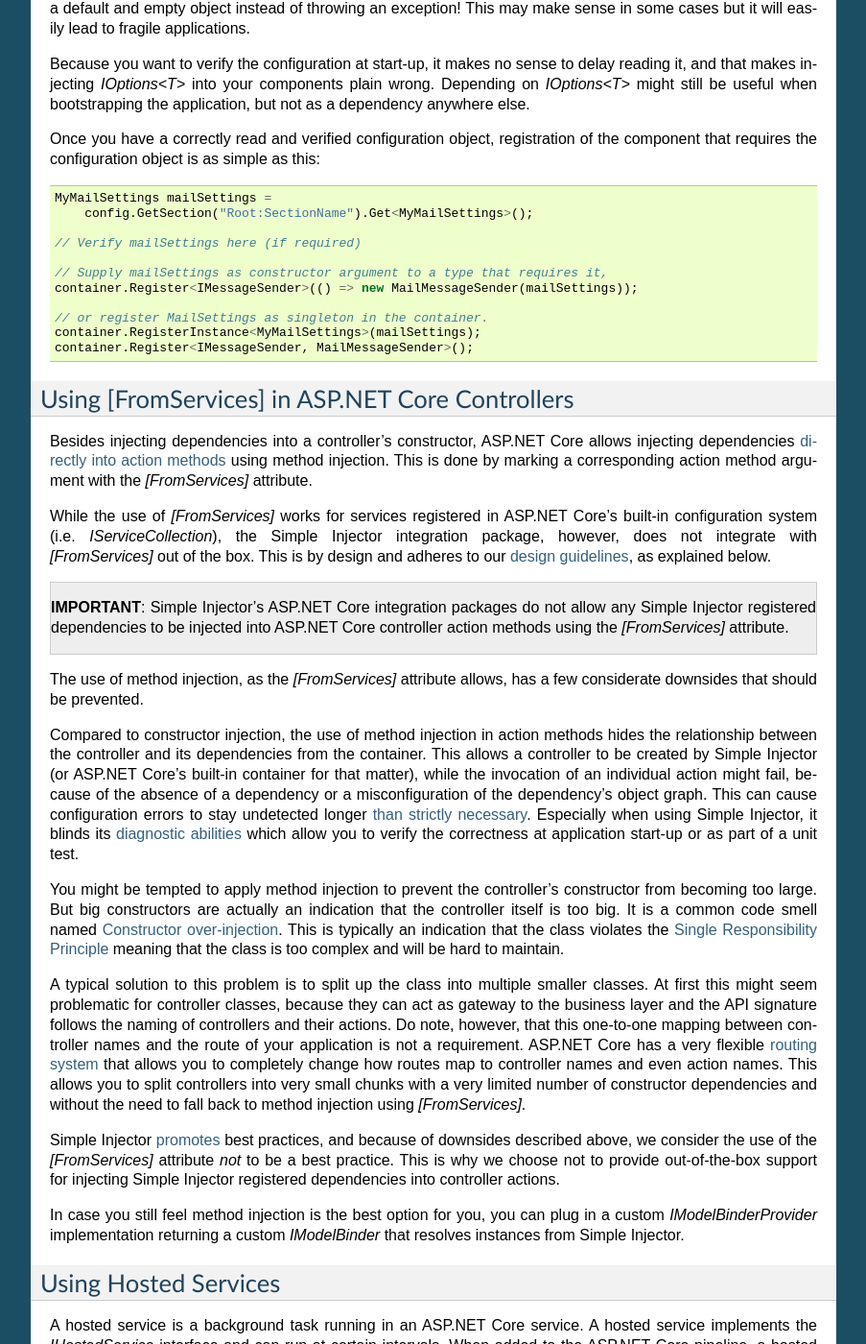
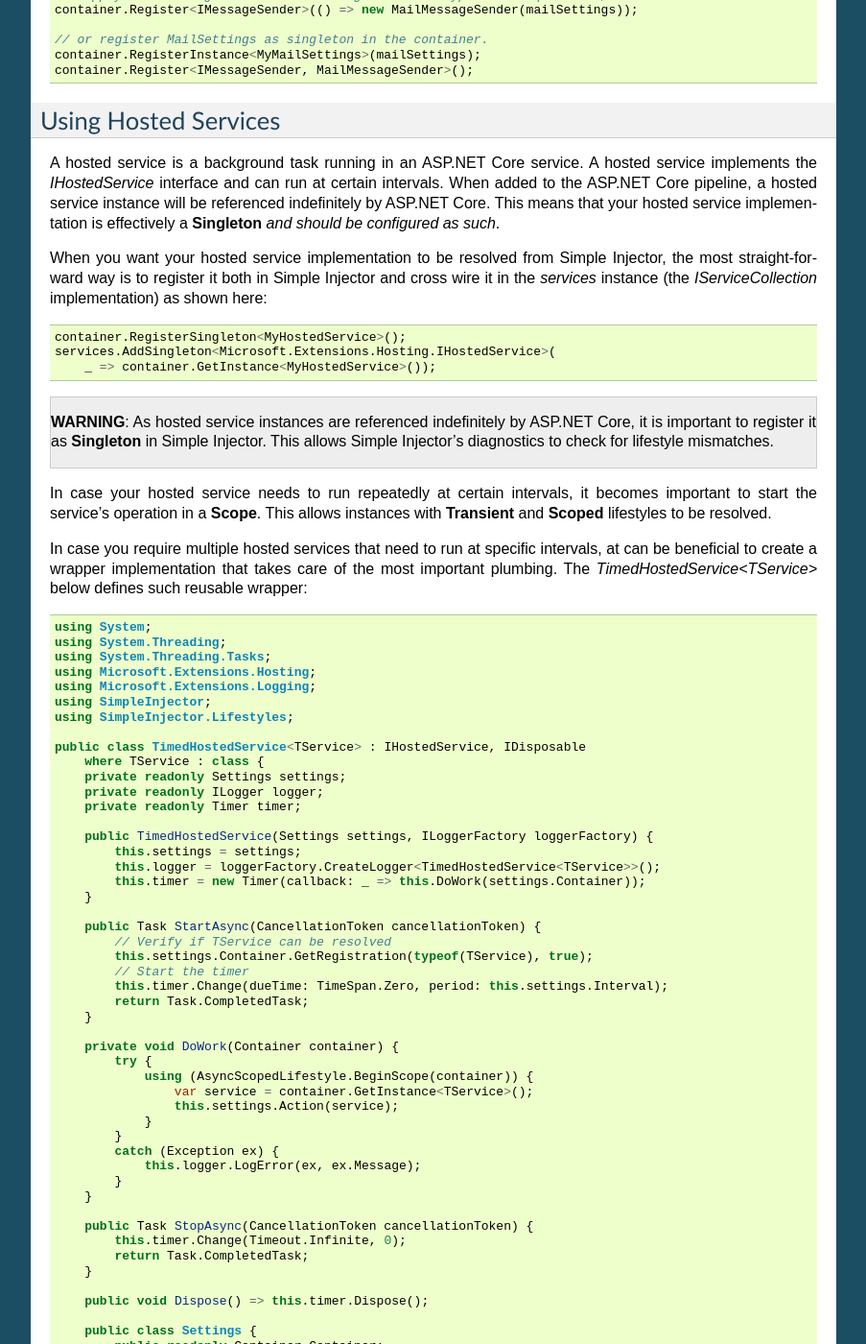
Before and after one commit to simpleinjector/Documentation, a Sphinx documentation site: the page built from source/aspnetintegration.rst, in a window 1280 px wide and 1400 px high, scrolled down 4920 px. Shown: the whole window at 96% size, without its empty margins (198-1101 px from the left). Built offline with Sphinx 7.4.7, drawn with Linux system fonts in a browser that asks for light colours; some of the changed text lies outside the part shown.

Commit message:
Sections reordered.
Sections of the ASP.NET Core integration page reordered from generic to
more specific (with MVC-specific after Core specific, and Identity after
MVC).

```diff
--- a/source/aspnetintegration.rst
+++ b/source/aspnetintegration.rst
@@ -150,7 +150,7 @@ The easiest way to use cross wiring is to use the **AutoCrossWireAspNetComponent
 
 .. container:: Note
 
-    **NOTE**: The **AutoCrossWireAspNetComponents** extension method is new in Simple Injector v4.1. This requires .NET Core 2.0 or up.
+    **NOTE**: The **AutoCrossWireAspNetComponents** extension method is new in Simple Injector v4.1.
 
 To setup cross wiring, first you must make a call to **EnableSimpleInjectorCrossWiring** on `IServiceCollection` in the `ConfigureServices` method of your `Startup` class.
 
@@ -198,32 +198,21 @@ Like **AutoCrossWireAspNetComponents**, **CrossWire<TService>** does the require
 
     **NOTE**: Even though **AutoCrossWireAspNetComponents** makes cross wiring very easy, you should still prevent letting application components depend on types provided by ASP.NET as much as possible. In most cases it not the best solution and in violation of the `Dependency Inversion Principle <https://en.wikipedia.org/wiki/Dependency_inversion_principle>`_. Instead, application components should typically depend on *application-provided abstractions*. These abstractions can be implemented by proxy and/or adapter implementations that forward the call to the framework component. In that case cross wiring can still be used to allow the framework component to be injected into the adapter, but this isn't required.
 
-.. _identity:
-
-Working with ASP.NET Core Identity
-==================================
-
-The default Visual Studio template comes with built-in authentication through the use of ASP.NET Core Identity. The default template requires a fair amount of cross wired dependencies. Using the new **AutoCrossWireAspNetComponents** method of version 4.1 of the Simple Injector ASP.NET Core Integration package, however, integration with ASP.NET Core Identity couldn't be more straightforward. When you followed the :ref:`cross wire guidelines <cross-wiring>`, this is all you'll have to do to get Identity running.
-
-.. container:: Note
-
-    **NOTE**: It is highly advisable to refactor the `AccountController` to *not* to depend on `IOptions<IdentityCookieOptions>` and `ILoggerFactory`. See the next topic about `IOptions<T>` for more information.
-
 .. _ioption:
 .. _ioptions:
 
 Working with `IOptions<T>`
 ==========================
 
-ASP.NET Core contains a new configuration model based on an `IOptions<T>` abstraction. We advise against injecting `IOptions<T>` dependencies into your application components. Instead let components depend directly on configuration objects and register those objects as *Singleton*. This ensures that configuration values are read during application start up and it allows verifying them at that point in time, allowing the application to fail fast.
+ASP.NET Core contains a new configuration model based on an `IOptions<T>` abstraction. We advise against injecting `IOptions<T>` dependencies into your *application components*. Instead let components depend directly on configuration objects and register those objects as *instances* (using `RegisterInstance`). This ensures that configuration values are read during application start up and it allows verifying them at that point in time, allowing the application to fail fast.
 
 Letting application components depend on `IOptions<T>` has some unfortunate downsides. First of all, it causes application code to take an unnecessary dependency on a framework abstraction. This is a violation of the Dependency Inversion Principle, which prescribes the use of application-tailored abstractions. Injecting an `IOptions<T>` into an application component only makes this component more difficult to test, while providing no additional benefits for that component. Application components should instead depend directly on the configuration values they require.
 
 `IOptions<T>` configuration values are read lazily. Although the configuration file might be read upon application start up, the required configuration object is only created when `IOptions<T>.Value` is called for the first time. When deserialization fails, because of application misconfiguration, such error will only be appear after the call to `IOptions<T>.Value`. This can cause misconfigurations to keep undetected for much longer than required. By reading—and verifying—configuration values at application start up, this problem can be prevented. Configuration values can be injected as singletons into the component that requires them.
 
-To make things worse, in case you forget to configure a particular section (by omitting a call to `services.Configure<T>`) or when you make a typo while retrieving the configuration section (e.g. by supplying the wrong name to `Configuration.GetSection(name)`), the configuration system will simply supply the application with a default and empty object instead of throwing an exception! This may make sense in some cases but it will easily lead to fragile applications.
+To make things worse, in case you forget to configure a particular section (by omitting a call to `services.Configure<T>`) or when you make a typo while retrieving the configuration section (e.g. by supplying the wrong name to `Configuration.GetSection(name)`), the configuration system will simply supply the application with a default and empty object instead of throwing an exception! This may make sense when building framework or third-party components, but not so much for application development, as it easily leads to fragile applications.
 
-Because you want to verify the configuration at start-up, it makes no sense to delay reading it, and that makes injecting `IOptions<T>` into your components plain wrong. Depending on `IOptions<T>` might still be useful when bootstrapping the application, but not as a dependency anywhere else.
+Because you want to verify the configuration at start-up, it makes no sense to delay reading it, and that makes injecting `IOptions<T>` into your application components plain wrong. Depending on `IOptions<T>` might still be useful when bootstrapping the application, but not as a dependency anywhere else in your application.
 
 Once you have a correctly read and verified configuration object, registration of the component that requires the configuration object is as simple as this:
 
@@ -242,40 +231,14 @@ Once you have a correctly read and verified configuration object, registration o
     container.Register<IMessageSender, MailMessageSender>();
 
 
-.. _fromservices:
-
-Using [FromServices] in ASP.NET Core Controllers
-================================================
-
-Besides injecting dependencies into a controller's constructor, ASP.NET Core allows injecting dependencies `directly into action methods <https://docs.microsoft.com/en-us/aspnet/core/mvc/controllers/dependency-injection?view=aspnetcore-2.1#action-injection-with-fromservices>`_ using method injection. This is done by marking a corresponding action method argument with the `[FromServices]` attribute.
-
-While the use of `[FromServices]` works for services registered in ASP.NET Core's built-in configuration system (i.e. `IServiceCollection`), the Simple Injector integration package, however, does not integrate with `[FromServices]` out of the box. This is by design and adheres to our :doc:`design guidelines <principles>`, as explained below.
-
-.. container:: Note
-
-    **IMPORTANT**: Simple Injector's ASP.NET Core integration packages do not allow any Simple Injector registered dependencies to be injected into ASP.NET Core controller action methods using the `[FromServices]` attribute.
-
-The use of method injection, as the `[FromServices]` attribute allows, has a few considerate downsides that should be prevented.
-
-Compared to constructor injection, the use of method injection in action methods hides the relationship between the controller and its dependencies from the container. This allows a controller to be created by Simple Injector (or ASP.NET Core's built-in container for that matter), while the invocation of an individual action might fail, because of the absence of a dependency or a misconfiguration of the dependency's object graph. This can cause configuration errors to stay undetected longer :ref:`than strictly necessary <Never-fail-silently>`. Especially when using Simple Injector, it blinds its :doc:`diagnostic abilities <diagnostics>` which allow you to verify the correctness at application start-up or as part of a unit test.
-
-You might be tempted to apply method injection to prevent the controller’s constructor from becoming too large. But big constructors are actually an indication that the controller itself is too big. It is a common code smell named `Constructor over-injection <https://blog.ploeh.dk/2018/08/27/on-constructor-over-injection/>`_. This is typically an indication that the class violates the `Single Responsibility Principle <https://en.wikipedia.org/wiki/Single_responsibility_principle>`_ meaning that the class is too complex and will be hard to maintain.
-
-A typical solution to this problem is to split up the class into multiple smaller classes. At first this might seem problematic for controller classes, because they can act as gateway to the business layer and the API signature follows the naming of controllers and their actions. Do note, however, that this one-to-one mapping between controller names and the route of your application is not a requirement. ASP.NET Core has a very flexible `routing system <https://docs.microsoft.com/en-us/aspnet/core/fundamentals/routing>`_ that allows you to completely change how routes map to controller names and even action names. This allows you to split controllers into very small chunks with a very limited number of constructor dependencies and without the need to fall back to method injection using `[FromServices]`.
-
-Simple Injector :ref:`promotes <Push-developers-into-best-practices>` best practices, and because of downsides described above, we consider the use of the `[FromServices]` attribute *not* to be a best practice. This is why we choose not to provide out-of-the-box support for injecting Simple Injector registered dependencies into controller actions.
-
-In case you still feel method injection is the best option for you, you can plug in a custom `IModelBinderProvider` implementation returning a custom `IModelBinder` that resolves instances from Simple Injector.
-
-
 .. _hosted-services:
 
 Using Hosted Services
 =====================
 
-A hosted service is a background task running in an ASP.NET Core service. A hosted service implements the `IHostedService` interface and can run at certain intervals. When added to the ASP.NET Core pipeline, a hosted service instance will be referenced indefinitely by ASP.NET Core. This means that your hosted service implementation is effectively a **Singleton** and should be configured as such.
+A hosted service is a background task running in an ASP.NET Core service. A hosted service implements the `IHostedService` interface and can run at certain intervals. When added to the ASP.NET Core pipeline, a hosted service instance will be referenced indefinitely by ASP.NET Core. This means that your hosted service implementation is effectively a **Singleton** *and should be configured as such*.
 
-When you want your hosted service implementation to be resolved from Simple Injector, the most straight forward way is to register it both in Simple Injector and cross wire it in the `services` instance (the `IServiceCollection` implementation) as shown here:
+When you want your hosted service implementation to be resolved from Simple Injector, the most straight-forward way is to register it both in Simple Injector and cross wire it in the `services` instance (the `IServiceCollection` implementation) as shown here:
 
 .. code-block:: c#
 
@@ -395,3 +384,16 @@ To be able for the **SimpleInjectorPageModelActivatorProvider** to resolve Page
 This method works in similar fashion as its **RegisterMvcControllers** and **RegisterMvcViewComponents** counter parts do, as shown in the page's first code listing.
 
 This is all that is required to integrate Simple Injector with ASP.NET Core Razor Pages.
+
+
+
+.. _identity:
+
+Working with ASP.NET Core Identity
+==================================
+
+The default Visual Studio template comes with built-in authentication through the use of ASP.NET Core Identity. The default template requires a fair amount of cross wired dependencies. Using the new **AutoCrossWireAspNetComponents** method of version 4.1 of the Simple Injector ASP.NET Core Integration package, however, integration with ASP.NET Core Identity couldn't be more straightforward. When you followed the :ref:`cross wire guidelines <cross-wiring>`, this is all you'll have to do to get Identity running.
+
+.. container:: Note
+
+    **NOTE**: It is highly advisable to refactor the `AccountController` to *not* to depend on `IOptions<IdentityCookieOptions>` and `ILoggerFactory`. See the next topic about `IOptions<T>` for more information.
```
Also changed, not shown: other parts of source/aspnetintegration.rst (+26 -0 lines).
